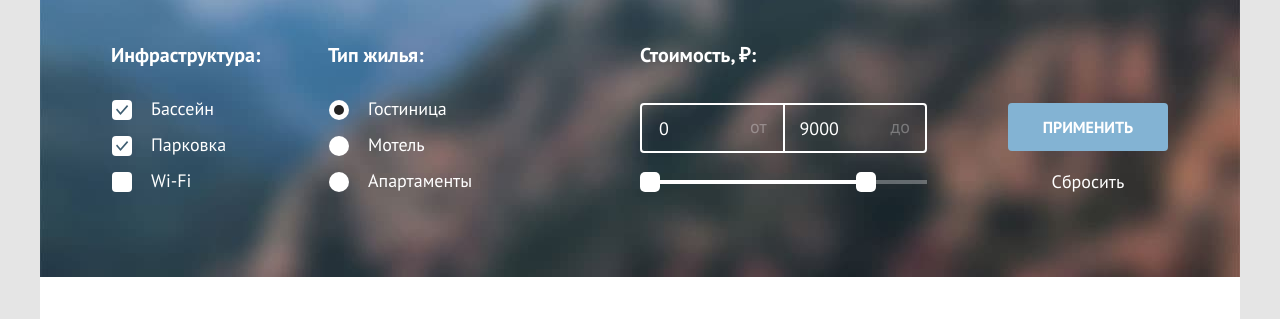
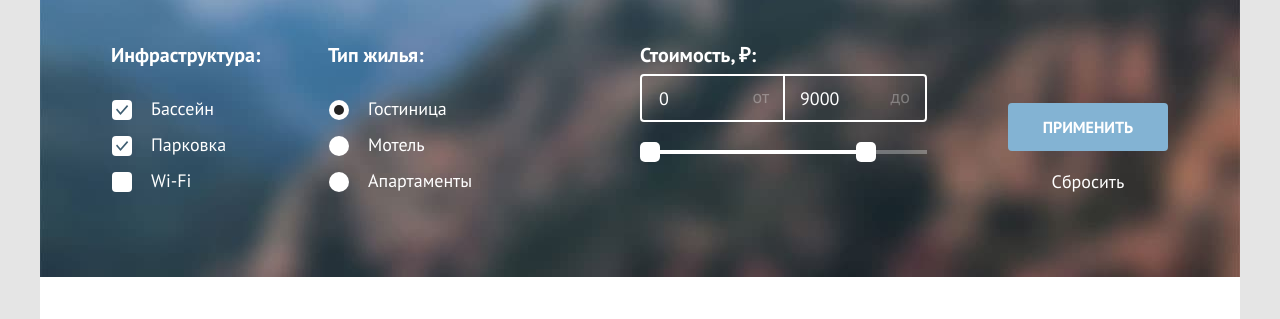
Before and after one commit to koteech/1878323-sedona-32, a plain HTML site: page catalog.html in a window 1280 px wide. Shown: the part 195-514 px from the top of the page. Drawn offline with Linux system fonts and the light colour scheme.

Commit message:
Защита
Замечания (2 попытка)

```diff
--- a/catalog.html
+++ b/catalog.html
@@ -175,13 +175,16 @@
         <div class="catalog-filter-range">
           <span class="catalog-filter-title">Стоимость, ₽:</span>
           <div class="range-inputs">
-            <label class="catalog-filter-label line">от
-              <input class="catalog-filter-input" name="min-price" type="number" value="0">
+            <label class="range-label">
+              <input class="range-input range-input-left" type="number" name="price-from" placeholder="0">
+              <span class="range-placeholder range-placeholder-left">от</span>
             </label>
-            <label class="catalog-filter-label right-label">до
-              <input class="catalog-filter-input" name="max-price" type="number" value="9000">
+            <label class="range-label">
+              <input class="range-input range-input-right" type="number" name="price-to" placeholder="9000">
+              <span class="range-placeholder range-placeholder-right">до</span>
             </label>
           </div>
+
           <div class="range">
             <div class="range-bar">
               <button class="range-toggle toggle-min" type="button">
--- a/styles/styles.css
+++ b/styles/styles.css
@@ -468,18 +468,13 @@ img {
   display: flex;
   flex-wrap: wrap;
   align-items: center;
-  /*width: 170px;*/
-  /*margin: 0;*/
-  /*padding: 0;*/
 }
 
 .socials-item {
-  /*margin-bottom: 15px;*/
   margin-right: 10px;
 }
 
 .socials-item:nth-child(3n) {
-  /*margin-bottom: 15px;*/
   margin-right: 0;
 }
 
@@ -562,7 +557,6 @@ img {
   color: #756257;
   opacity: 0.3;
   border: 3px solid transparent;
-
   border-radius: 10px;
 }
 
@@ -676,34 +670,11 @@ img {
 .first-argument-description, .second-argument-description, .second-subargument-description  {
   margin: 0;
 }
-/*.argument-list {*/
-/*  display: flex;*/
-/*  flex-direction: row;*/
-/*  justify-content: space-around;*/
-/*  text-align: center;*/
-/*}*/
 
 .first-subargument-list {
   display: grid;
   grid-template-columns: repeat(3, 1fr);
 }
-
-/*.first-argument-title {*/
-/*  text-transform: uppercase;*/
-/*}*/
-
-
-/*.second-argument-title {*/
-/*  text-transform: uppercase;*/
-/*}*/
-
-
-
-/*.argument-item {*/
-/*  display: table;*/
-/*  width: 400px;*/
-/*  height: 384px;*/
-/*}*/
 
 .first-subargument-home {
   width: 400px;
@@ -752,17 +723,6 @@ img {
   line-height: 28px;
 }
 
-/*.argument-align {*/
-/*  display: table-cell;*/
-/*  vertical-align: middle;*/
-/*}*/
-
-/*.first-subargument-ite*/
-
-/*.first-subargument-list:nth-child(2n+1) {*/
-/*  background-color: rgba(131, 179, 211, 0.12);*/
-/*}*/
-
 .second-subargument-list {
   display: grid;
   grid-template-columns: repeat(3, 1fr);
@@ -778,71 +738,6 @@ img {
 .second-subargument-item:nth-child(2n) {
   background-color: rgba(131, 179, 211, 0.2);
 }
-
-/*.second-subargument-title {*/
-/*  text-transform: uppercase;*/
-/*  font-size: 24px;*/
-/*  font-weight: 700;*/
-/*  line-height: 28px;*/
-/*  text-align: center;*/
-/*  margin-bottom: 25px;*/
-/*  margin-left: 50px;*/
-/*  margin-right: 50px;*/
-/*}*/
-
-/*.second-subargument-number{*/
-/*  display: block;*/
-/*  font-size: 18px;*/
-/*  font-weight: 400;*/
-/*  line-height: 21px;*/
-/*  text-align: center;*/
-/*  color: #333333;*/
-/*}*/
-
-/*.second-subargument-description {*/
-/*  font-size: 18px;*/
-/*  font-weight: 400;*/
-/*  line-height: 21px;*/
-/*  text-align: center;*/
-/*  margin: 0;*/
-/*  margin-top: 32px;*/
-/*}*/
-
-/*.argument-item-title {*/
-/*  font-size: 24px;*/
-/*  line-height: 28px;*/
-/*  font-weight: 700;*/
-/*  text-transform: uppercase;*/
-/*  padding: 0;*/
-/*  margin: 0;*/
-/*}*/
-
-/*.argument-item-description {*/
-/*  font-size: 18px;*/
-/*  line-height: 21px;*/
-/*  font-weight: 400;*/
-/*  color: #333333;*/
-/*  margin: 0 auto;*/
-/*  padding: 0;*/
-/*  width: 230px;*/
-/*}*/
-
-/*.first-subargument-image {*/
-/*  margin: auto 0 23px 0;*/
-/*  padding: 0;*/
-/*}*/
-
-/*.first-subargument-title{*/
-/*  margin: 0 0 20px 0;*/
-/*}*/
-
-/*.other-argument-title {*/
-/*  margin: 0 0 25px 0;*/
-/*}*/
-
-/*.other-argument-number {*/
-/*  margin: 0 0 26px 0;*/
-/*}*/
 
 .reserve{
   padding: 90px 0;
@@ -956,14 +851,12 @@ img {
   background-color: #E6E6E6;
 }
 
-
-
 .subscribe-email:focus {
   border: 3px solid #83B3D3;
   outline: none;
 }
 
-.subscribe-email:active {
+.subscribe-email:not(:placeholder-shown) {
   border: 2px solid #000000;
   outline: none;
   opacity: 1;
@@ -973,7 +866,6 @@ img {
   border: 3px solid #FF5757;
   outline: none;
 }
-
 
 .button-subscribe {
   font-size: 20px;
@@ -983,8 +875,6 @@ img {
   text-transform: uppercase;
   border-radius: 0 10px 10px 0;
   min-height: 60px;
-
-
 }
 
 .button-subscribe:hover {
@@ -1226,56 +1116,77 @@ img {
 }
 
 .range-inputs {
-  margin-top: 34px;
   display: flex;
   justify-content: center;
+  margin-bottom: 28px;
+  margin-top: 5px;
+}
+
+.range-label {
+  position: relative;
+}
+
+.range-input {
+  width: 100%;
+  color: #ffffff;
+  font-family: inherit;
+  font-size: inherit;
+  line-height: inherit;
+  font-weight: inherit;
+  background-color: transparent;
+  padding: 12px 40px 11px 17px;
+  appearance: none;
   border: 2px solid #FFFFFF;
-  border-radius: 4px;
-  padding: 10px 0px;
-}
-
-.catalog-filter-input {
-  background-color: transparent;
-  border: none;
-  width: 93px;
-  font-size: 18px;
-  font-style: normal;
-  font-weight: 400;
+  border-right: 1px solid #FFFFFF;
+  border-radius: 4px 0px 0px 4px;
+}
+
+.range-input::-webkit-outer-spin-button,
+.range-input::-webkit-inner-spin-button {
+  appearance: none;
+  margin: 0;
+}
+
+.range-input-left:hover {
+  border: 2px solid rgba(255, 255, 255, 0.6);
+  border-right: 1px solid rgba(255, 255, 255, 0.6);
+}
+.range-input-right:hover {
+  border: 2px solid rgba(255, 255, 255, 0.6);
+  border-left: 1px solid rgba(255, 255, 255, 0.6);
+}
+.range-input:focus {
+  box-shadow: inset 0 0 0 3px #81B3D2;
+  outline: 3px solid #81B3D2;
+}
+
+.range-input::placeholder {
+  color: #FFFFFF;
+  opacity: 1;
+}
+
+.range-input:not(:placeholder-shown) {
+  background: #756257;
+
+}
+
+.range-input-right {
+  padding-left: 15px;
+  border-left: 1px solid #FFFFFF;
+  border-right: 2px solid #FFFFFF;
+  border-radius: 0 4px 4px 0;
+}
+
+.range-placeholder {
+  position: absolute;
+  right: 15px;
+  top: 11px;
+  color: rgba(255, 255, 255, 0.3);
   line-height: 23px;
-  font-family: "PT Sans", sans-serif;
-  color: #FFFFFF;
-  margin-top: 1px;
-}
-
-.catalog-filter-input::-webkit-outer-spin-button,
-.catalog-filter-input::-webkit-inner-spin-button {
-  appearance: none;
-}
-
-.line {
-  position: relative;
-}
-
-.line::after {
-  position: absolute;
-  content: "";
-  left: 126px;
-  top: -11px;
-  bottom: -11px;
-  color: white;
-  border-right: 2px solid white;
-}
-
-.catalog-filter-label {
-  margin-right: 31px;
-  line-height: 23.29px;
-  display: flex;
-  flex-direction: row-reverse;
-  color: rgba(255, 255, 255, 0.3);
-}
-
-.right-label {
-  margin-right: 0;
+}
+
+.range-placeholder-right {
+  right: 17px;
 }
 
 .button-apply {
@@ -1505,7 +1416,6 @@ img {
   font-style: normal;
   font-weight: 700;
   line-height: 26px;
-  /* letter-spacing: 0em; */
   text-align: left;
   text-decoration: none;
   color: black;
@@ -1655,10 +1565,9 @@ img {
   text-align: center;
   color: #333333;
   width: 160px;
-  height: 37px;
   background: #F2F2F2;
   border-radius: 4px;
-  padding: 4px 0 0 0;
+  padding: 8px 0 8px 0;
 }
 
 .pagination-show-more-block {
@@ -1718,10 +1627,6 @@ img {
   gap: 8px;
 
 }
-
-/*.pagination-item {*/
-/*  margin-right: 7px;*/
-/*}*/
 
 .pagination-link {
   display: flex;
@@ -2126,7 +2031,7 @@ img {
   background-color: #E5E5E5;
 }
 
-.field:focus-visible {
+.field:focus {
   background-color: #E5E5E5;
   outline: 3px solid #83B3D3;
   border: none;
@@ -2134,13 +2039,22 @@ img {
 }
 
 .field::placeholder {
-  font-weight: 400;
+  font-weight: 700;
+  font-size: 18px;
+  opacity: 0.6;
+  color: #000000;
 }
 
 .field:focus::placeholder {
   font-size: 0
 }
 
+.field:not(:placeholder-shown) {
+  border: 2px solid black;
+  border-radius: 4px;
+  background-color: #FFFFFF;
+}
+
 .minus:hover {
   fill: rgba(0, 0, 0, 1);
 }
@@ -2154,11 +2068,6 @@ img {
   border-radius: 4px;
 }
 
-.field:active {
-  border: 2px solid black;
-  border-radius: 4px;
-}
-
 .minus:active, .plus:active {
   fill: rgba(0, 0, 0, 0.3);
 }
```
Also changed, not shown: index.html (+3 -17 lines).
